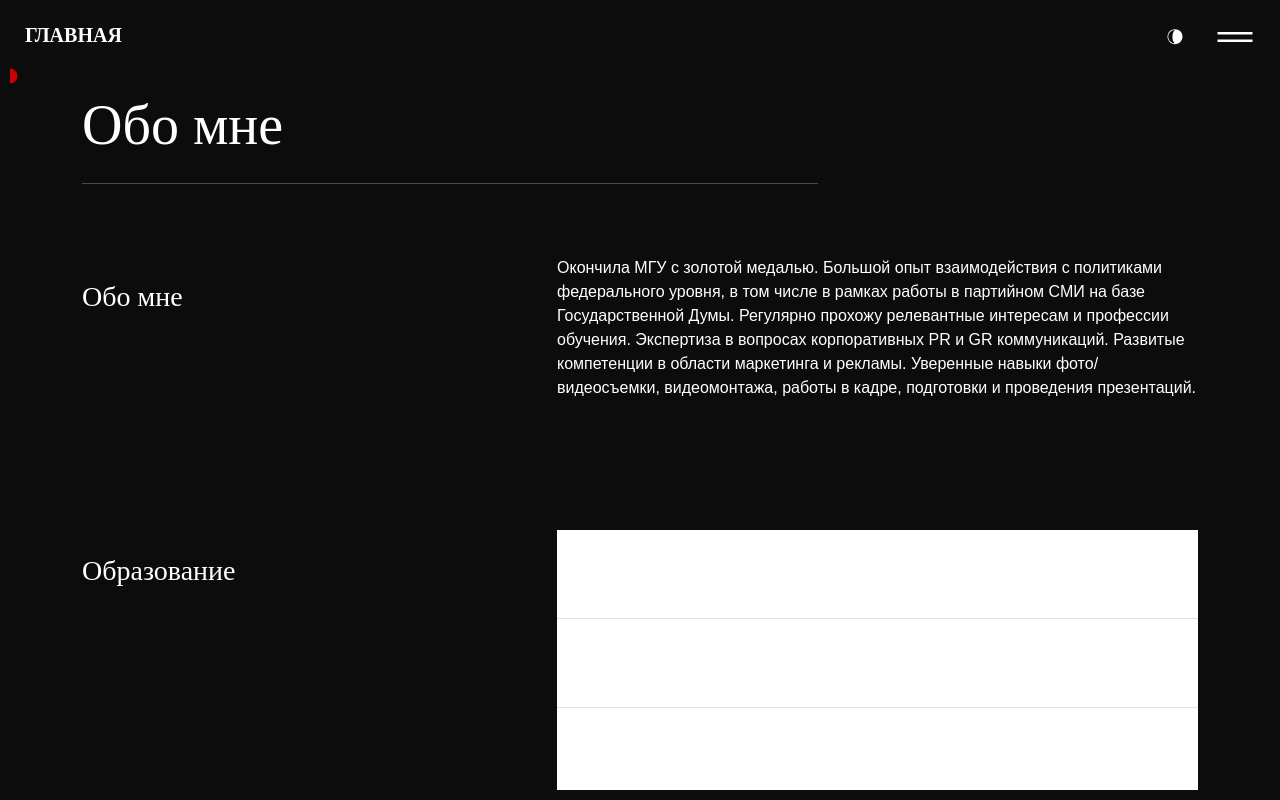
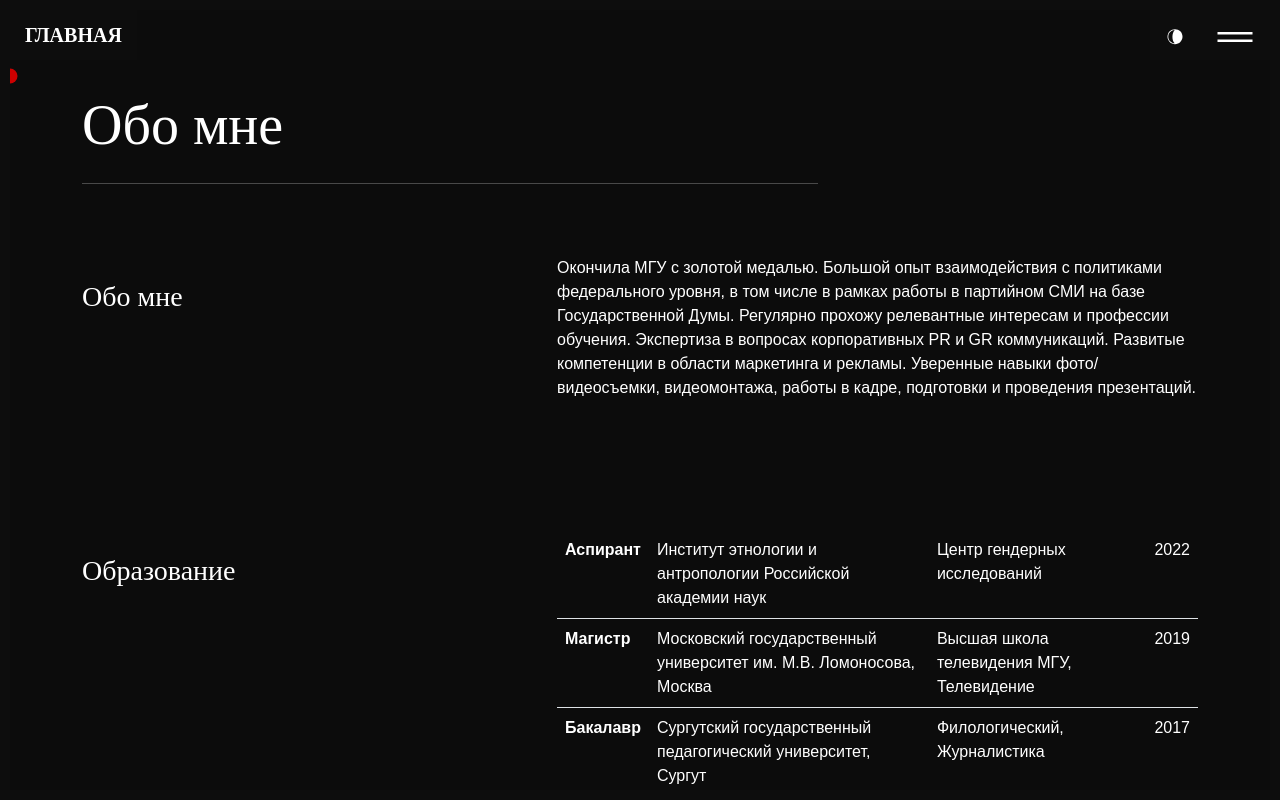
Before and after one commit to Yohemy/landing1, a React (Vite) app: page /about in a window 1280 px wide. Shown: the top 800 px of the page. Built offline with nearby package versions, Linux system fonts and the light colour scheme.

Commit message:
dark theme fix

```diff
--- a/src/pages/about/style.css
+++ b/src/pages/about/style.css
@@ -5,7 +5,10 @@
 .table td,
 .table th {
     color: var(--text-color);
+    background-color: #0c0c0c;
 }
+
+
 
 .t_border {
     border-color: var(--text-color) !important;
```
